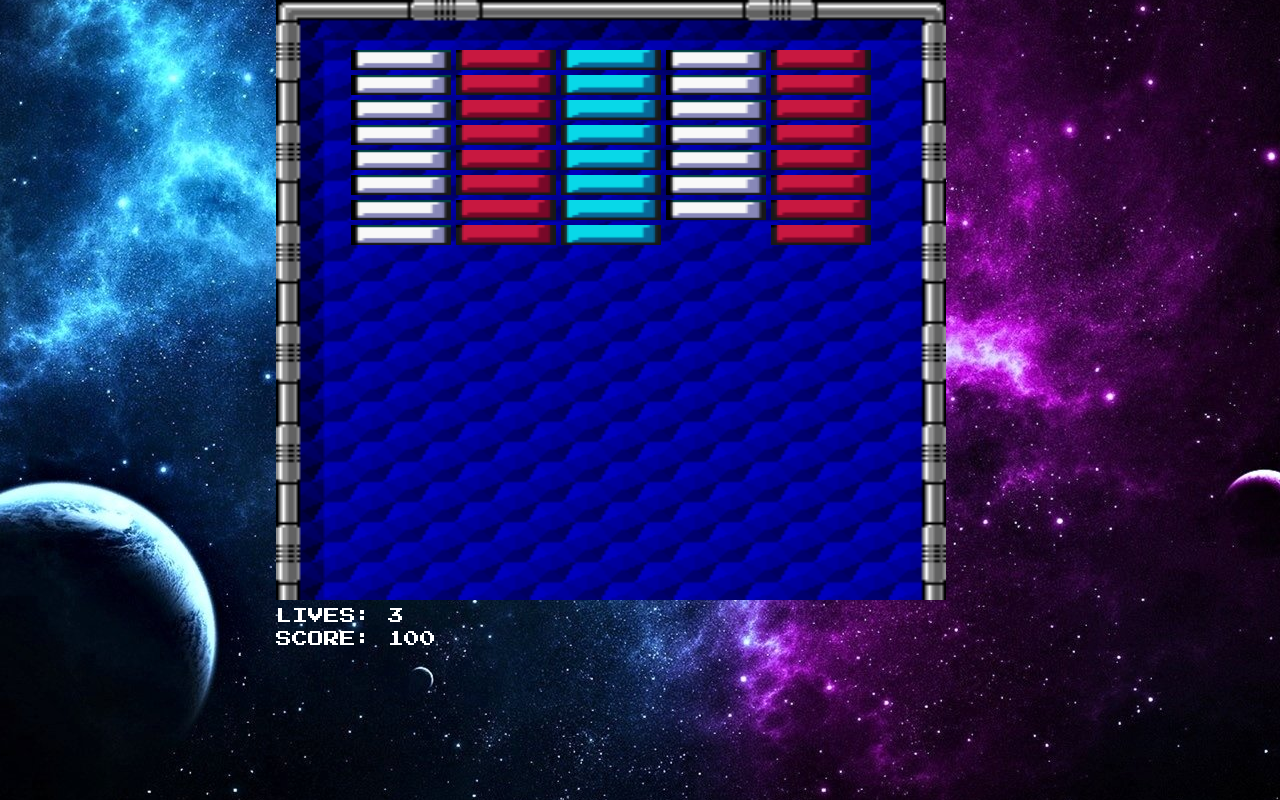
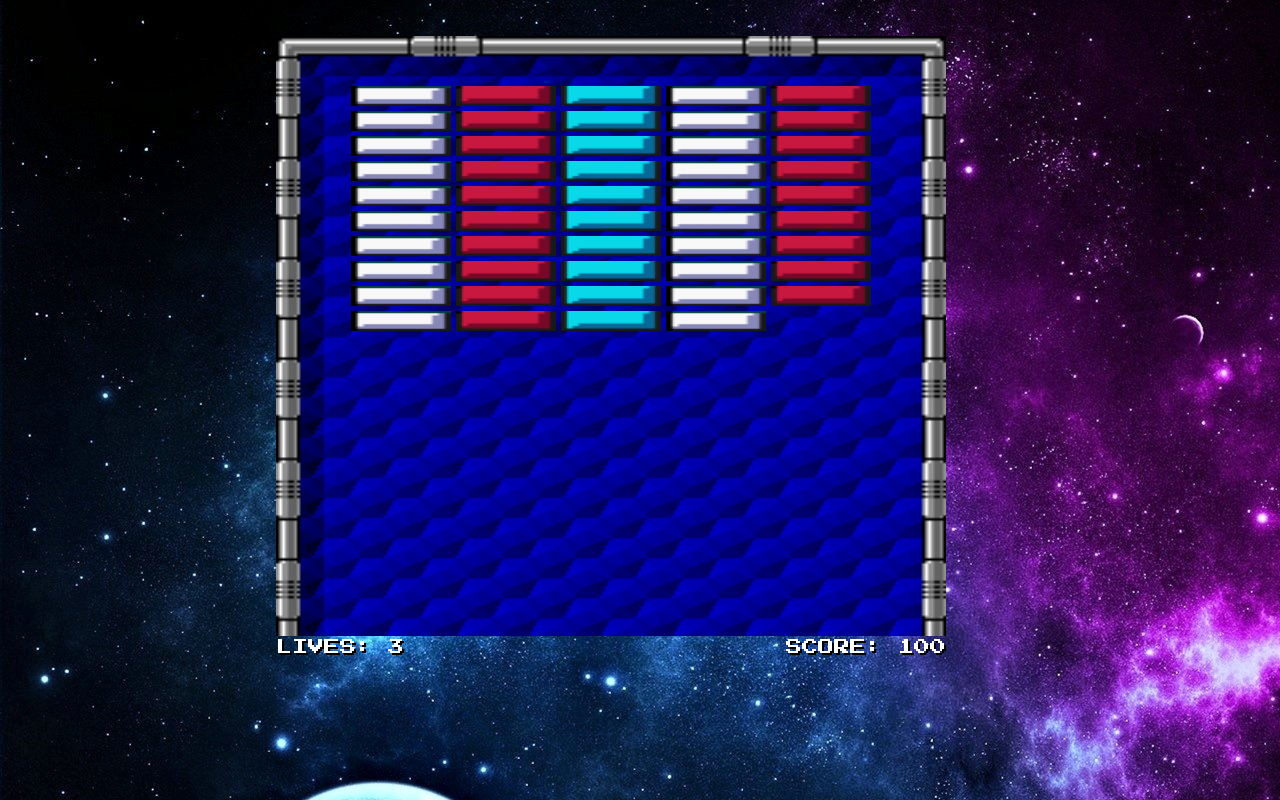
Before and after one commit to LlurensMartinez/Project1-ArkanoidRemake, a plain HTML site: page index.html in a window 1280 px wide. Both pictures are taken after a click on the button "START GAME". Drawn offline with Linux system fonts and the light colour scheme.

Commit message:
Css mejorado

```diff
--- a/game.js
+++ b/game.js
@@ -20,11 +20,11 @@ class Game {
         //console.log("ha llamado loop");
 
         // Crear Bola
-        this.ball = new Ball(this.canvas, 300, 300, "white");
-        this.player = new Player(this.canvas, 500, 550, 3);
+        this.ball = new Ball(this.canvas, 200, 400, "white");
+        this.player = new Player(this.canvas, 300, 550, 3);
 
         let imageBlocks = ['image1', 'image2', 'image3'];
-        let rows = 8;
+        let rows = 10;
         let cols = 5;
         for (let row = 0; row < rows; row++) {
             for (let col = 0; col < cols; col++) {
--- a/main.js
+++ b/main.js
@@ -28,6 +28,7 @@ const main = () => {
     <p>arrow left</p>
     <p>arrow right</p>
    </div>
+   <audio src="./audio/Best Menu Music ever.mp3" autoplay loop></audio>
    </section>
    `);
 
@@ -43,8 +44,10 @@ const main = () => {
         const gameScreen = buildDom(`
      <section class="game-screen">
      <canvas></canvas>
+     <div class="livesScore">
      <div id="lives"></div>
      <div id="score"></div>
+     </div>
     </section>
     `);
 
--- a/style.css
+++ b/style.css
@@ -105,10 +105,13 @@ button:hover {
 /* ---- section ---- */
 
 .game-screen {
+    display: flex;
+    flex-direction: column;
+    justify-content: space-evenly;
+    margin-top: 5%;
     width: 670px;
     height: 600px;
     background-image: url('./images/ArkanoidFondo.png');
-    background-position: 0 0;
     background-size: 100% 100%;
     background-repeat: no-repeat;
     background-position: center;
@@ -117,7 +120,6 @@ button:hover {
 body {
     background-image: url('./images/thumb-1920-595000.jpg');
     background-repeat: no-repeat;
-    background-position: center;
     width: 100%;
     height: 100%;
 }
@@ -207,7 +209,6 @@ body {
 
 .game-over {
     display: flex;
-    justify-content: center;
     align-items: center;
     justify-content: space-between;
     flex-direction: column;
@@ -216,4 +217,10 @@ body {
 #lives,
 #score {
     color: white;
+    text-shadow: 2px 2px black;
 }
+
+.livesScore {
+    display: flex;
+    justify-content: space-between;
+}
```
Also changed, not shown: 1 other file.
